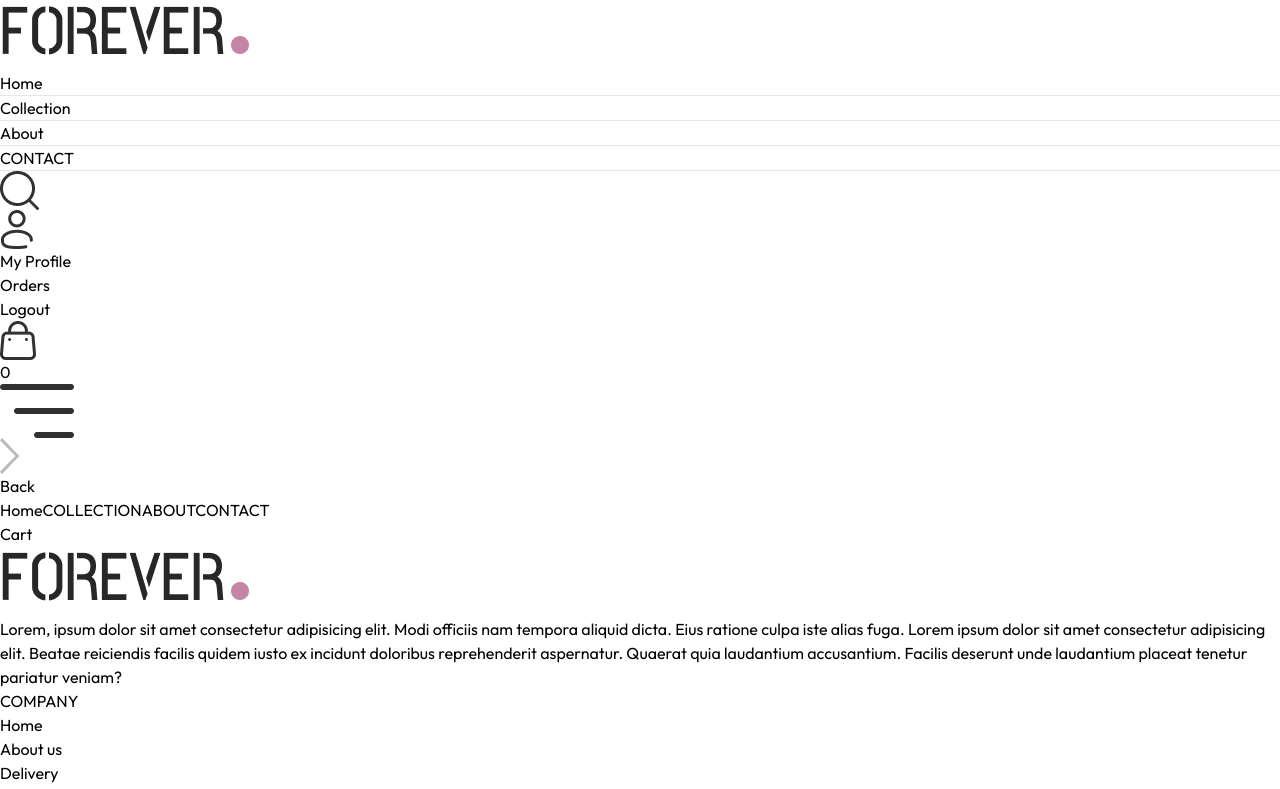
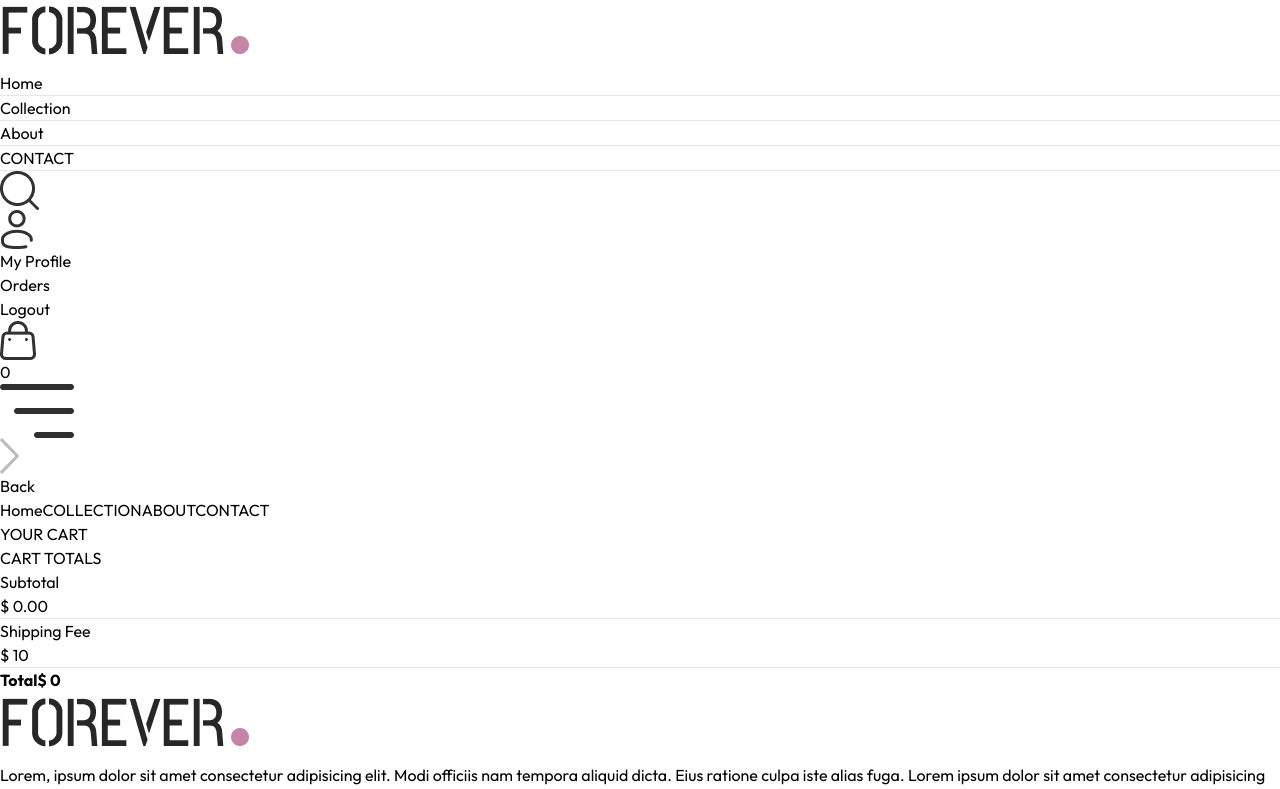
Before and after one commit to pradyumn8/E-commerce, a React (Vite) app in the folder frontend/: page /cart in a window 1280 px wide. Shown: the top 789 px of the page. Built offline with nearby package versions, Linux system fonts and the light colour scheme.

Commit message:
Implement cart total with shipping fee

```diff
--- /dev/null
+++ b/frontend/src/components/CartTotal.jsx
@@ -0,0 +1,35 @@
+import React, { useContext } from 'react'
+import { ShopContext } from '../context/ShopContext'
+import Title from './Title'
+
+const CartTotal = () => {
+
+    const {currency,delivery_fee,getCartAmount} = useContext(ShopContext)
+
+  return (
+    <div className='w-full'>
+        <div className="text-2xl">
+            <Title text1={'CART'} text2={'TOTALS'}/>
+        </div>
+        <div className="flex flex-col gap-2 mt-2 text-sm">
+            <div className="flex justify-between">
+                <p>Subtotal</p>
+                <p>{currency} {getCartAmount()}.00</p>
+            </div>
+            <hr />
+            <div className="flex justify-between">
+                 <p>Shipping Fee</p>
+                 <p>{currency} {delivery_fee}</p>
+            </div>
+            <hr />
+            <div className="flex justify-between">
+                <b>Total</b>
+                <b>{currency} {getCartAmount() === 0 ? 0 : getCartAmount() + delivery_fee}</b>
+            </div>
+        </div>
+    </div>
+
+  )
+}
+
+export default CartTotal
--- a/frontend/src/context/ShopContext.jsx
+++ b/frontend/src/context/ShopContext.jsx
@@ -1,50 +1,70 @@
 import { createContext, useEffect, useState } from "react";
-import { products } from '../assets/assets';
+import { products } from "../assets/assets";
 import { toast } from "react-toastify";
 
 export const ShopContext = createContext();
 
 const ShopContextProvider = (props) => {
-    const currency = '$';
+    const currency = "$";
     const delivery_fee = 10;
-    const [search, setSearch] = useState('');
-    const [showSearch, setShowSearch] = useState(false)
+    const [search, setSearch] = useState("");
+    const [showSearch, setShowSearch] = useState(false);
     const [cartItems, setCartItems] = useState({});
 
-    const addToCart = async(itemId, size) => {
+    const addToCart = async (itemId, size) => {
         if (!size) {
-            toast.error('Select Product Size')
+            toast.error("Select Product Size");
+            return; // Stop execution
         }
         let cartData = structuredClone(cartItems);
 
         if (cartData[itemId]) {
-            if (cartData[itemId][size]) {
-                cartData[itemId][size] += 1;
-            } else {
-                cartData[itemId][size] = 1;
+            cartData[itemId][size] = (cartData[itemId][size] || 0) + 1;
+        } else {
+            cartData[itemId] = { [size]: 1 };
+        }
+        setCartItems(cartData);
+    };
+
+    const getCartCount = () => {
+        let totalCount = 0;
+        for (const items in cartItems) {
+            for (const item in cartItems[items]) {
+                if (cartItems[items]?.[item] > 0) {
+                    totalCount += cartItems[items][item];
+                }
+            }
+        }
+        return totalCount;
+    };
+
+    const updateQuantity = async (itemId, size, quantity) => {
+        let cartData = structuredClone(cartItems);
+
+        if (quantity === 0) {
+            delete cartData[itemId][size];
+            if (Object.keys(cartData[itemId]).length === 0) {
+                delete cartData[itemId];
             }
         } else {
-            cartData[itemId] = {};
-            cartData[itemId][size] = 1;
+            cartData[itemId][size] = quantity;
         }
         setCartItems(cartData);
-    }
+    };
 
-   const getCartCount = ()=>{
-    let totalCount = 0;
-    for(const items in cartItems){
-        for(const item in cartItems[items]){
-            try {
-                if (cartItems[items][item] > 0) {
-                    totalCount += cartItems[items][item];
+    const getCartAmount = () => {
+        let totalAmount = 0;
+        for (const items in cartItems) {
+            const itemInfo = products.find((product) => product._id === items);
+            if (!itemInfo) continue; // Skip if product data is missing
+            for (const item in cartItems[items]) {
+                if (cartItems[items]?.[item] > 0) {
+                    totalAmount += itemInfo.price * cartItems[items][item];
                 }
-            } catch (error) {
-
             }
         }
-    }
-    return totalCount;
-   }
+        return totalAmount;
+    };
 
     const value = {
         products,
@@ -56,7 +76,9 @@
         setShowSearch,
         cartItems,
         addToCart,
-        getCartCount
+        getCartCount,
+        updateQuantity,
+        getCartAmount,
     };
 
     return (
@@ -64,6 +86,6 @@
             {props.children}
         </ShopContext.Provider>
     );
-}
+};
 
 export default ShopContextProvider;
--- a/frontend/src/pages/Cart.jsx
+++ b/frontend/src/pages/Cart.jsx
@@ -1,9 +1,64 @@
-import React from 'react'
+import React, { useContext, useEffect, useState } from 'react';
+import { ShopContext } from '../context/ShopContext';
+import Title from '../components/Title';
+import { assets } from '../assets/assets';
+import CartTotal from '../components/CartTotal';
 
 const Cart = () => {
+  const { products, currency, cartItems, updateQuantity } = useContext(ShopContext);
+  const [cartData, setCartData] = useState([]);
+
+  useEffect(() => {
+    const tempData = [];
+    for (const items in cartItems) {
+      for (const item in cartItems[items]) {
+        if (cartItems[items][item] > 0) {
+          tempData.push({
+            _id: items,
+            size: item,
+            quantity: cartItems[items][item],
+          });
+        }
+      }
+    }
+    setCartData(tempData); // Update state with cart data
+    // console.log(tempData);
+  }, [cartItems]);
+
   return (
-    <div>Cart</div>
-  )
-}
+    <div className='border-t pt-14'>
+      <div className="text-2xl mb-3">
+        <Title text1={'YOUR'} text2={'CART'} />
+      </div>
 
-export default Cart
+      <div>
+        {cartData.map((item, index) => {
+          const productData = products.find((product) => product._id === item._id);
+          if (!productData) return null; // Handle undefined product data
+          return (
+            <div key={index} className='py-4 border-t border-b text-gray-700 grid grid-cols-[4fr_0.5fr_0.5fr] sm:grid-cols-[4fr_2fr_0.5fr] items-center gap-4'>
+              <div className='flex items-start gap-6'>
+                <img className='w-16 sm:w-20' src={productData.image[0]} alt="" />
+                <div>
+                  <p className="text-xs sm:text-lg font-medium">{productData.name}</p>
+                  <p className="text-xs sm:text-lg">Size: {item.size} | Quantity: {item.quantity}</p>
+                </div>
+              </div>
+              <div className="font-medium text-lg">
+                {currency}{(productData.price * item.quantity).toFixed(2)}
+              </div>
+              <img onClick={() => updateQuantity(item._id, item.size, 0)} className='w-4 mr-4 sm:w-5 cursor-pointer' src={assets.bin_icon} alt="" />
+            </div>
+          );
+        })}
+      </div>
+      <div className="flex justify-end my-20">
+        <div className="w-full sm:w-[450px]">
+          <CartTotal />
+        </div>
+      </div>
+    </div>
+  );
+};
+
+export default Cart;
```
